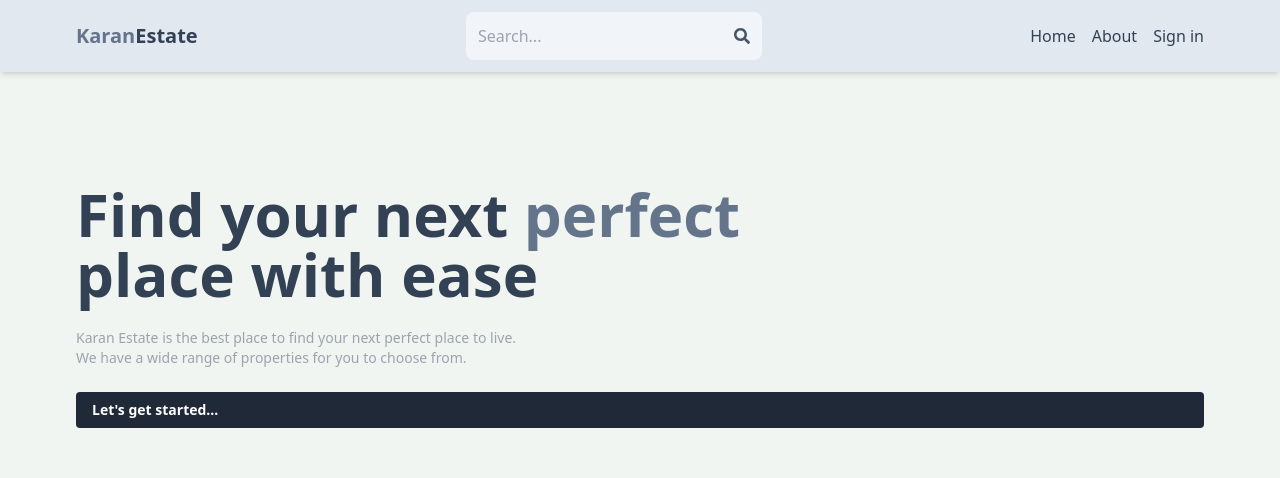
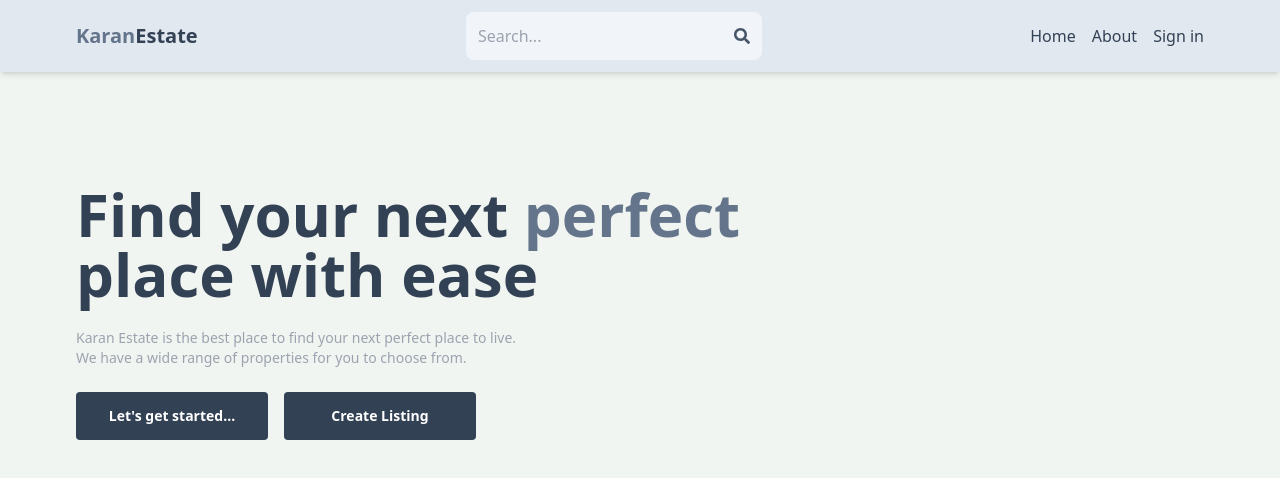
Before and after one commit to karan00034/real-estate-mern, a React (Vite) app in the folder client/: page / in a window 1280 px wide. Shown: the top 478 px of the page. Built offline with nearby package versions, Linux system fonts and the light colour scheme; no server answers.

Commit message:
Update Home.jsx

```diff
--- a/client/src/pages/Home.jsx
+++ b/client/src/pages/Home.jsx
@@ -60,13 +60,21 @@ export default function Home() {
           <br />
           We have a wide range of properties for you to choose from.
         </div>
-        <Link
-          to={'/search'}
-           className="text-xs sm:text-sm font-bold bg-gray-800 text-white py-2 px-4 rounded hover:bg-gray-700 hover:underline"
 
-        >
-          Let's get started...
-        </Link>
+        <div className="flex gap-4">
+          <Link
+            to={'/search'}
+            className="text-xs sm:text-sm font-bold bg-slate-700 text-white py-2 px-4 rounded hover:bg-gray-700 hover:underline flex items-center justify-center w-48 h-12 hover:opacity-95"
+          >
+            Let's get started...
+          </Link>
+          <Link
+            to={'/create-listing'} // Adjust the link destination as needed
+            className="text-xs sm:text-sm font-bold bg-slate-700 text-white py-2 px-4 rounded hover:bg-gray-700 hover:underline flex items-center justify-center w-48 h-12 hover:opacity-95"
+          >
+            Create Listing
+          </Link>
+        </div>
       </div>
 
       {/* swiper */}
```
